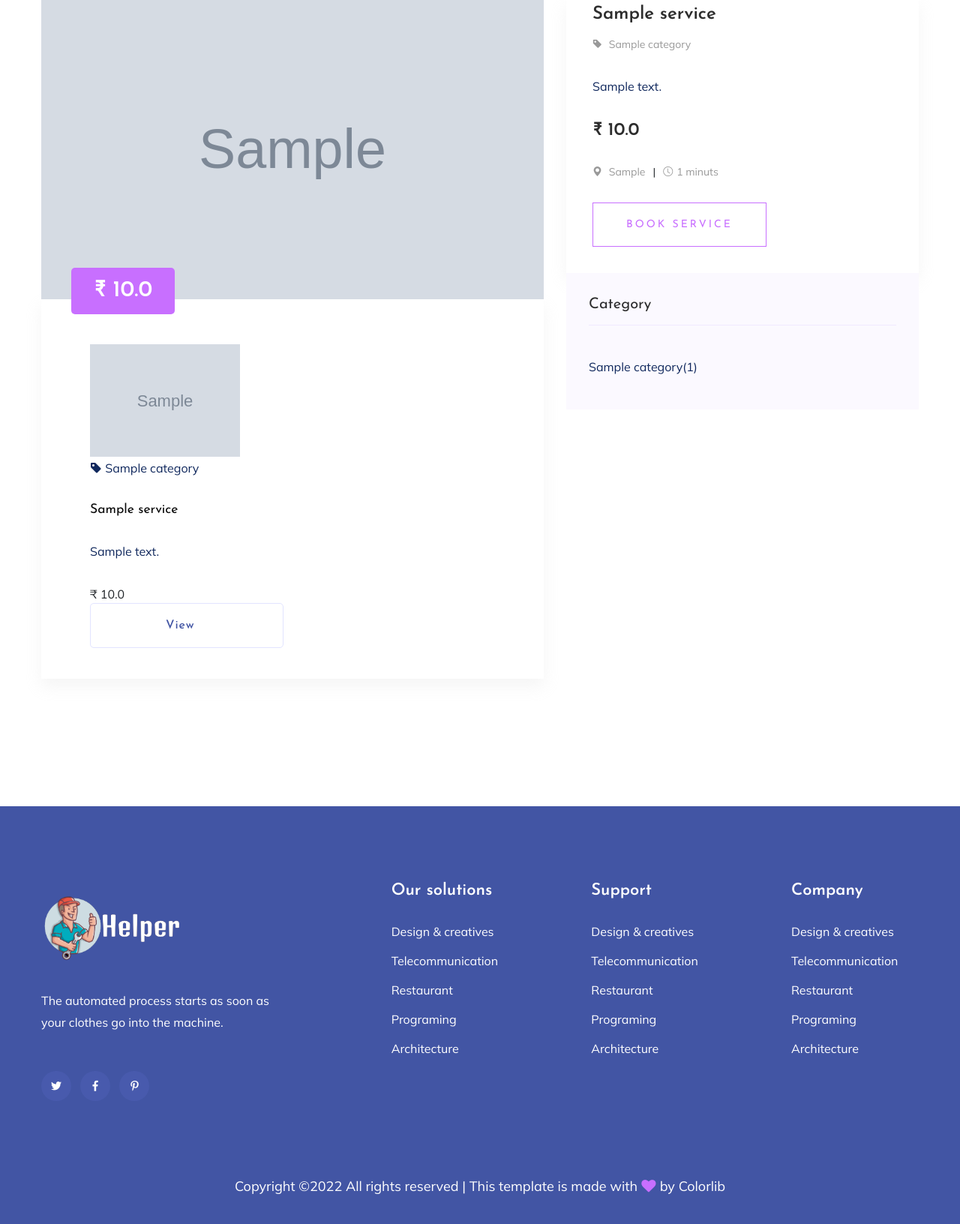
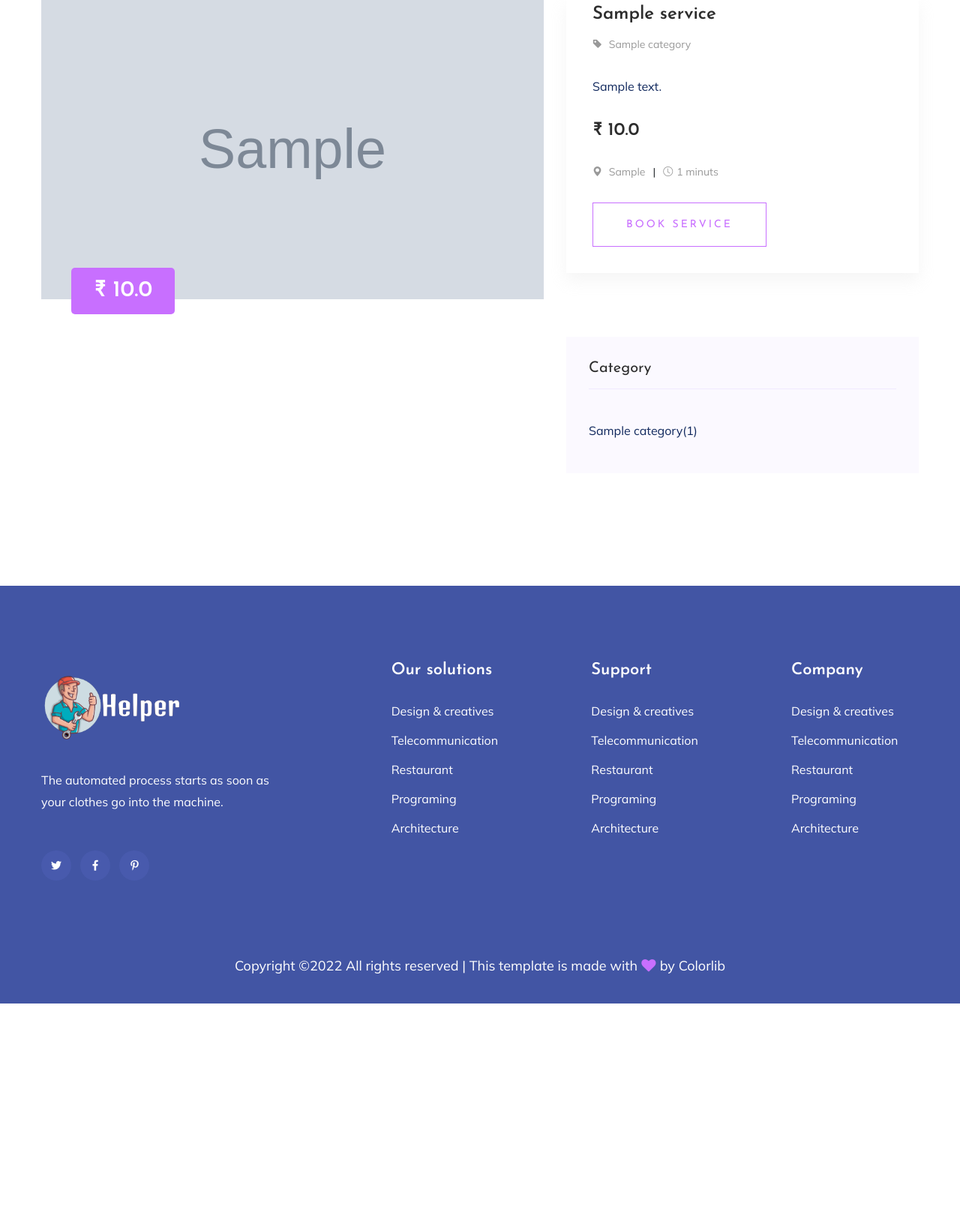
Before and after one commit to yashprajapati26/Helper-Django, a Django app: page /service-details/1/ in a window 1280 px wide. Shown: the part 521-2153 px from the top of the page at 75% size. After the commit the page ends 1859 px from the top, so only its background shows below. Run offline with Django 4.2, Linux system fonts and the light colour scheme; tables that the repository leaves empty hold one stand-in row (values such as "Sample post"); grey boxes marked "Sample" are stand-in pictures; parts of the project's set-up code (start-up, migrations or seed data) failed here and were passed over; some libraries are stand-ins or nearby versions.

Commit message:
fix design bug in service details page

```diff
--- a/helper_app/views.py
+++ b/helper_app/views.py
@@ -201,9 +201,10 @@ class ServiceDetailsView(DetailView):
     template_name = 'service_details.html'
 
     def get_context_data(self, **kwargs):
+
         context = super().get_context_data(**kwargs)
         context['service'] = self.get_object()
-        context['related_service'] = Service.objects.filter(category=self.object.category)
+        context['related_service'] = Service.objects.filter(category=self.object.category).exclude(pk=self.object.pk)
         # context['category'] = Service_category.objects.all().annotate(counts = SubqueryCount(Service.objects.filter(category=OuterRef("pk")))).exclude(counts=0)
             #  ^
             # both same
--- a/templates/service_details.html
+++ b/templates/service_details.html
@@ -35,53 +35,15 @@
                     <div class="blog_left_sidebar">
                         <article class="blog_item">
                             <div class="blog_item_img">
-                                <img class="card-img rounded-0" src="{{service.service_image.url}}" height=400px;  alt="">
+                                <img class="card-img rounded-0" src="{{service.service_image.url}}" height=400px;
+                                    alt="">
                                 <a href="#" class="blog_item_date">
                                     <h3> ₹ {{service.price}}</h3>
 
                                 </a>
                             </div>
 
-                            <div class="blog_details" id="service_data">
 
-                                {% for service in related_service %}
-
-
-                                        <div class="col-sm-12">
-                                            <div class="col-4">
-                                                <a href="{% url 'helper_app:service_details' service.id %}"><img
-                                                        src="{{service.service_image.url}}" height=150px; alt=""></a>
-
-                                            </div>
-                                            <div class="col-6">
-                                                <p><i class="bi-tag-fill"></i> {{service.category.category_name}}</p>
-                                                <h3><a
-                                                        href="{% url 'helper_app:service_details' service.id %}">{{service.service_name}}</a>
-                                                </h3>
-                                                <p>{{service.description|linebreaks|truncatechars:100}}
-                                                </p>
-                                                <div
-                                                    class="properties__footer d-flex justify-content-between align-items-center">
-
-                                                    <div class="price">
-                                                        <span> ₹ {{service.price}}</span>
-                                                    </div>
-                                                </div>
-                                                <a href="{% url 'helper_app:service_details' service.id %}"
-                                                class="border-btn border-btn2" style="padding-right: 123px;
-                                                padding-left: 100px;">View</a>
-
-                                            </div>
-
-
-
-
-                                        </div>
-
-
-                                {% endfor %}
-
-                            </div>
 
                         </article>
 
@@ -117,7 +79,8 @@
                                 <div class="form-group">
                                     <div class="input-group mb-3">
                                         <input type="text" class="form-control" placeholder='Search Keyword'
-                                        onfocus="this.placeholder = ''" onblur="this.placeholder = 'Search Keyword'">
+                                            onfocus="this.placeholder = ''"
+                                            onblur="this.placeholder = 'Search Keyword'">
                                         <div class="input-group-append">
                                             <button class="btns" type="button"><i class="ti-search"></i></button>
                                         </div>
@@ -127,19 +90,7 @@
                                     type="submit">Search</button>
                             </form>
                         </aside> {% endcomment %}
-                    <aside class="single_sidebar_widget post_category_widget">
-                        <h4 class="widget_title" style="color: #2d2d2d;">Category</h4>
-                        <ul class="list cat-list">
-                           {% for cat in category %}
-                            <li>
-                                <a href="#" class="d-flex">
-                                    <p>{{cat.category_name}}</p>
-                                    <p> ({{cat.counts}}) </p>
-                                </a>
-                            </li>
-                           {% endfor %}
-                        </ul>
-                    </aside>
+
                         {% comment %} <aside class="single_sidebar_widget popular_post_widget">
                             <h3 class="widget_title" style="color: #2d2d2d;">Recent Post</h3>
                             <div class="media post_item">
@@ -258,6 +209,50 @@
                     </div>
                 </div>
             </div>
+            <div class="row">
+                <div class="col-lg-7">
+
+                    <div class="services-area services-area2 section-padding40">
+                        <div class="container">
+                            <div class="row">
+                                {% for service in related_service %}
+                                <div class="col-12">
+                                    <div class="single-services mb-30">
+                                        <div class="features-icon" style="margin-top:-10px;">
+                                            <img src="{{service.service_image.url}}" height=150px; width=180px; alt="">
+                                        </div>
+                                        <div class="features-caption">
+                                            <h3>{{service.service_name}}</h3>
+                                            <p><i class="bi-tag-fill"></i> {{service.category.category_name}}</p>
+
+                                            <p>{{service.description|linebreaks|truncatechars:100}}</p>
+                                            <p>₹ {{service.price}}</p>
+                                        </div>
+                                    </div>
+                                </div>
+                                {% endfor %}
+                            </div>
+                        </div>
+                    </div>
+                </div>
+                <div class="col-lg-5">
+                    <div class="blog_right_sidebar">
+                        <aside class="single_sidebar_widget post_category_widget">
+                            <h4 class="widget_title" style="color: #2d2d2d;">Category</h4>
+                            <ul class="list cat-list">
+                                {% for cat in category %}
+                                <li>
+                                    <a href="#" class="d-flex">
+                                        <p>{{cat.category_name}}</p>
+                                        <p> ({{cat.counts}}) </p>
+                                    </a>
+                                </li>
+                                {% endfor %}
+                            </ul>
+                        </aside>
+                    </div>
+                </div>
+            </div>
         </div>
     </section>
     <!-- Blog Area End -->
```
Also changed, not shown: helper_project/settings.py (+14 -14 lines), templates/services.html (+0 -12 lines). Lines whose indentation alone changed are shown as unchanged.
